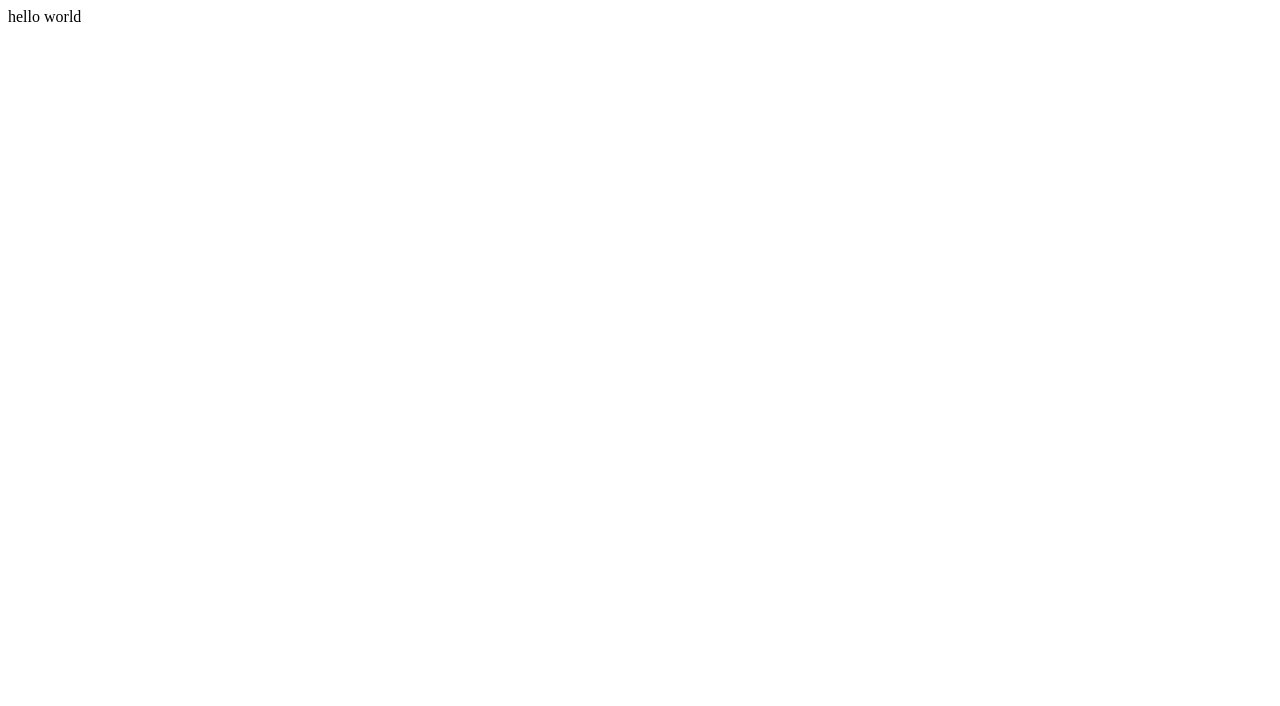
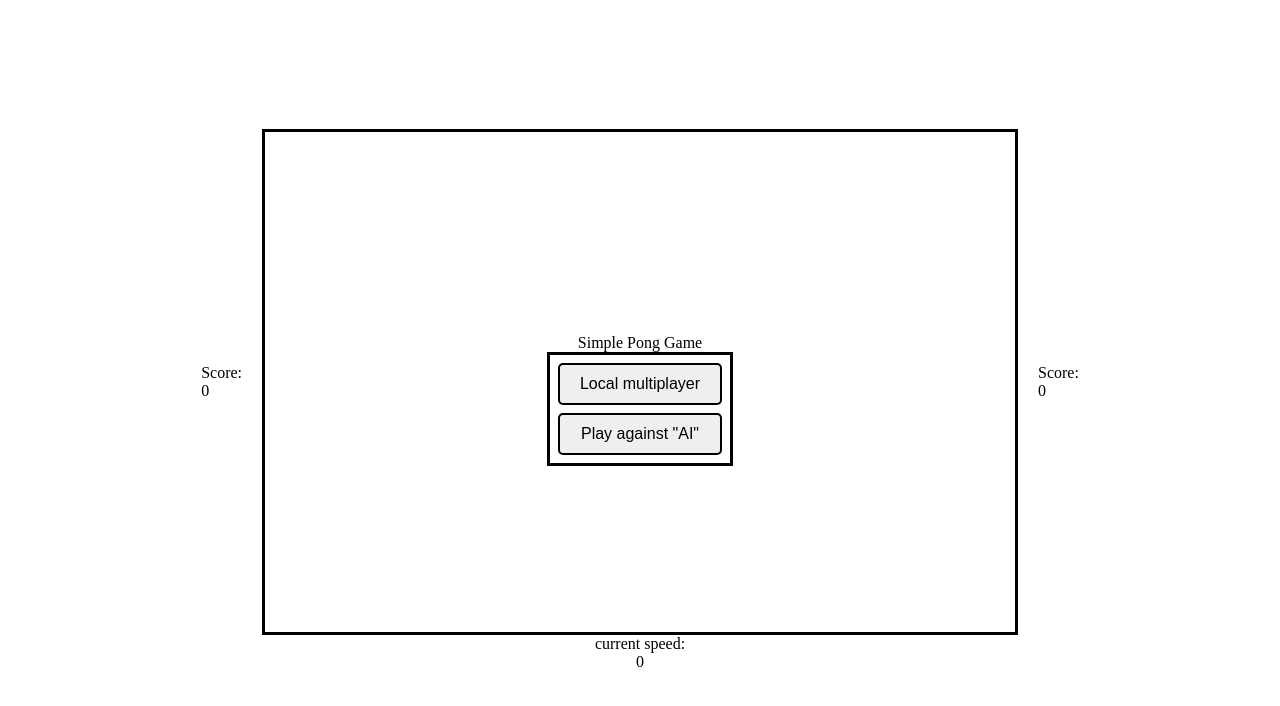
Before and after one commit to Psyk0loge/Pong, a website: page index.html in a window 1280 px wide. Drawn offline with Linux system fonts and the light colour scheme.

Commit message:
restore to old page

```diff
--- a/index.html
+++ b/index.html
@@ -1 +1,34 @@
-hello world
+<!DOCTYPE html>
+<html>
+
+<head>
+    <link rel="stylesheet" href="main.css">
+    <script src="main.js" type="module"></script>
+</head>
+
+<body id="body">
+    <div id="centeredRowContainer">
+        <div>Simple Pong Game</div>
+        <div id="menu">
+            <button id="multiPlayer">Local multiplayer</button>
+            <button id="singlePlayer">Play against "AI"</button>
+        </div>
+    </div>
+    <div class="rowContainer">
+        <div class="container">
+            <div class="scoreDiv">
+                <div>Score:</div>
+                <div id="scorePlayer1"></div>
+            </div>
+            <canvas id="spielfeld" width="750" height="500" style="border:3px solid #000000;"></canvas>
+            <div class="scoreDiv">
+                <div>Score:</div>
+                <div id="scorePlayer2"></div>
+            </div>
+        </div>
+        <div class="rowContainer">
+            <div>current speed:</div>
+            <div id="speed"></div>
+        </div>
+    </div>
+</body>
```
